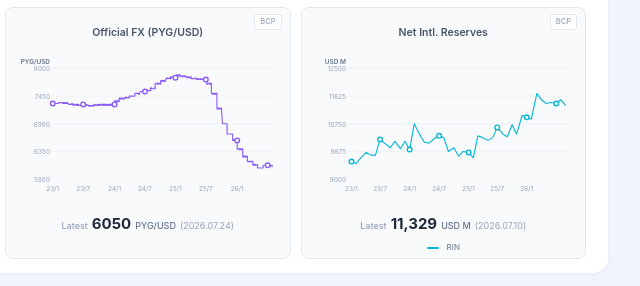
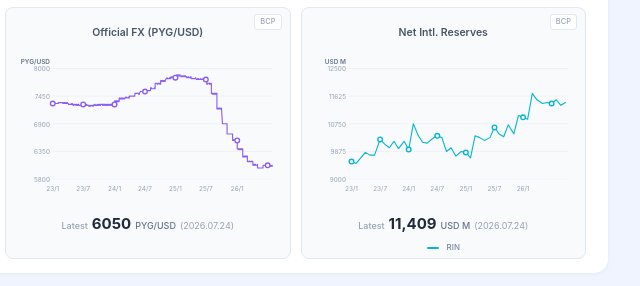
Before and after one commit to Joanne-YA-Chen/paraguay-research-dashboard, a plain HTML site: page dashboard.html in a window 1280 px wide. Shown: the part 382-668 px from the top of the page, 640-1280 px from the left. Drawn offline with Linux system fonts and the light colour scheme.

Commit message:
Update RIN to 11,409.4M USD as of 2026.07.24; revert to original reservas internacionales file

```diff
--- a/dashboard.html
+++ b/dashboard.html
@@ -177,7 +177,7 @@ var MACRO_CPI={t:['CPI同比%','CPI YoY%'],line:[7.8,6.9,6.4,5.3,5.1,4.2,3.5,2.9
 var MACRO_FX_MONTHDAYS=[31,28,31,30,31,30,31,31,30,31,30,31,31,29,31,30,31,30,31,31,30,31,30,31,31,28,31,30,31,30,31,31,30,31,30,31,31,28,31,30,31,20,11,24];
 var MACRO_FX={t:['官方汇率(PYG/USD)','Official FX (PYG/USD)'],monthly:[7306,7320,7310,7290,7280,7266,7270,7260,7270,7280,7280,7278,7350,7400,7420,7450,7500,7540,7560,7600,7700,7750,7800,7831,7860,7840,7820,7800,7790,7784,7700,7500,7200,6900,6700,6576,6400,6250,6150,6080,6021,6071,6075,6061,6050],line:null,lu:' PYG/USD',lc:'#8B5CF6',yl:['PYG/USD','PYG/USD']};
 function expandToDaily(monthly,monthDays){var daily=[],seed=42;function n(){seed=(seed*16807)%2147483647;return(seed-1073741823)/1073741823*8;}for(var m=0;m<monthly.length;m++){for(var d=0;d<monthDays[m];d++){daily.push(Math.round(monthly[m]+n()));}}return daily;}
-var MACRO_RIN={t:['国际净外汇储备','Net Intl. Reserves'],line:[9551,9497,9684,9848,9747,9745,10248,10107,9991,10192,9971,10197,9942,10746,10405,10172,10144,10281,10357,10311,9876,9983,9743,9872,9852,9685,10372,10315,10220,10323,10624,10430,10337,10711,10421,11001,10961,10899,11720,11521,11386,11420,11381,11505,11329],lu:[' 百万美元',' USD M'],lc:'#06B6D4',yl:['RIN','RIN'],src:'BCP'};
+var MACRO_RIN={t:['国际净外汇储备','Net Intl. Reserves'],line:[9551,9497,9684,9848,9747,9745,10248,10107,9991,10192,9971,10197,9942,10746,10405,10172,10144,10281,10357,10311,9876,9983,9743,9872,9852,9685,10372,10315,10220,10323,10624,10430,10337,10711,10421,11001,10961,10899,11720,11521,11386,11420,11381,11505,11329,11409],lu:[' 百万美元',' USD M'],lc:'#06B6D4',yl:['RIN','RIN'],src:'BCP'};
 function renderMacroSVG(d,opts){
   var W=290,H=170,mL=42,mR=opts.dual?42:10,mT=20,mB=30,cW=W-mL-mR,cH=H-mT-mB;
   var n=(opts.bars?d.bars:opts.line?d.line:[]).length;if(!n)return'';
@@ -206,7 +206,7 @@ function renderMacroSVG(d,opts){
 function renderMacroCardGDP(){var d=MACRO_GDP;return'<div class="macro-card" onclick="expandMacroCard(\'GDP\')" title="'+L('点击放大','Click to enlarge')+'"><span class="macro-source">'+L('BCP / IMF','BCP / IMF')+'</span><div class="macro-card-title">'+esc(L(d.t[0],d.t[1]))+'</div>'+renderMacroSVG(d,{bars:true,line:true,barMax:52,lineMax:6,dual:true,step:1,labels:['2023','2024','2025','2026F'],forecastFrom:3})+'</div>';}
 function renderMacroCardCPI(){var d=MACRO_CPI,v=d.line[d.line.length-1];var lastH='<div class="macro-latest"><span class="macro-latest-label">'+L('最新','Latest')+'</span><span class="macro-latest-val">'+v.toFixed(1)+'%</span><span class="macro-latest-date">(2026.06)</span></div>';return'<div class="macro-card" onclick="expandMacroCard(\'CPI\')" title="'+L('点击放大','Click to enlarge')+'"><span class="macro-source">BCP</span><div class="macro-card-title">'+esc(L(d.t[0],d.t[1]))+'</div>'+renderMacroSVG(d,{line:true,lineMax:9,lineMin:0,step:6})+lastH+renderMacroLegend(d)+'</div>';}
 function renderMacroCardFX(){var d=MACRO_FX,dl=d.line||d.monthly;var dstr=window.MACRO_FX_DATE||'2026.07.24';var displayVal=d.monthly[d.monthly.length-1];var lastH='<div class="macro-latest"><span class="macro-latest-label">'+L('最新','Latest')+'</span><span class="macro-latest-val">'+Math.round(displayVal)+'</span><span class="macro-latest-unit">'+d.lu+'</span><span class="macro-latest-date">('+dstr+')</span></div>';var step=dl.length>200?182:6;return'<div class="macro-card" onclick="expandMacroCard(\'FX\')" title="'+L('点击放大','Click to enlarge')+'"><span class="macro-source">BCP</span><div class="macro-card-title">'+esc(L(d.t[0],d.t[1]))+'</div>'+renderMacroSVG(d,{line:true,lineMax:8000,lineMin:5800,step:step})+lastH+'</div>';}
-function renderMacroCardRIN(){var d=MACRO_RIN,v=d.line[d.line.length-1];var unit=L(d.lu[0],d.lu[1]);var lastH='<div class="macro-latest"><span class="macro-latest-label">'+L('最新','Latest')+'</span><span class="macro-latest-val">'+Math.round(v).toLocaleString()+'</span><span class="macro-latest-unit">'+unit+'</span><span class="macro-latest-date">(2026.07.10)</span></div>';return'<div class="macro-card" onclick="expandMacroCard(\'RIN\')" title="'+L('点击放大','Click to enlarge')+'"><span class="macro-source">BCP</span><div class="macro-card-title">'+esc(L(d.t[0],d.t[1]))+'</div>'+renderMacroSVG(d,{line:true,lineMax:12500,lineMin:9000,step:6})+lastH+renderMacroLegend(d)+'</div>';}
+function renderMacroCardRIN(){var d=MACRO_RIN,v=d.line[d.line.length-1];var unit=L(d.lu[0],d.lu[1]);var lastH='<div class="macro-latest"><span class="macro-latest-label">'+L('最新','Latest')+'</span><span class="macro-latest-val">'+Math.round(v).toLocaleString()+'</span><span class="macro-latest-unit">'+unit+'</span><span class="macro-latest-date">(2026.07.24)</span></div>';return'<div class="macro-card" onclick="expandMacroCard(\'RIN\')" title="'+L('点击放大','Click to enlarge')+'"><span class="macro-source">BCP</span><div class="macro-card-title">'+esc(L(d.t[0],d.t[1]))+'</div>'+renderMacroSVG(d,{line:true,lineMax:12500,lineMin:9000,step:6})+lastH+renderMacroLegend(d)+'</div>';}
 function renderMacroLegend(d){return'<div style="display:flex;justify-content:center;align-items:center;gap:8px;margin-top:2px;font-size:8px;color:#64748B"><span style="display:inline-block;width:12px;height:2px;background:'+d.lc+';vertical-align:middle;border-radius:1px"></span> '+L(d.yl[0],d.yl[1])+'</div>';}
 function renderMacroLegend2(d){return'<div style="display:flex;justify-content:center;gap:14px;margin-top:2px;font-size:8px;color:#64748B"><span><span style="display:inline-block;width:6px;height:6px;border-radius:50%;background:'+d.lc+';vertical-align:middle;margin-right:3px"></span>'+L(d.yl[0],d.yl[1])+'</span><span><span style="display:inline-block;width:6px;height:6px;border-radius:50%;background:'+d.lc2+';vertical-align:middle;margin-right:3px"></span>'+L(d.yl2[0],d.yl2[1])+'</span></div>';}
 function expandMacroCard(type){
```
Also changed, not shown: index.html (+2 -2 lines), templates/dashboard.html (+1 -1 lines), 1 other file.
